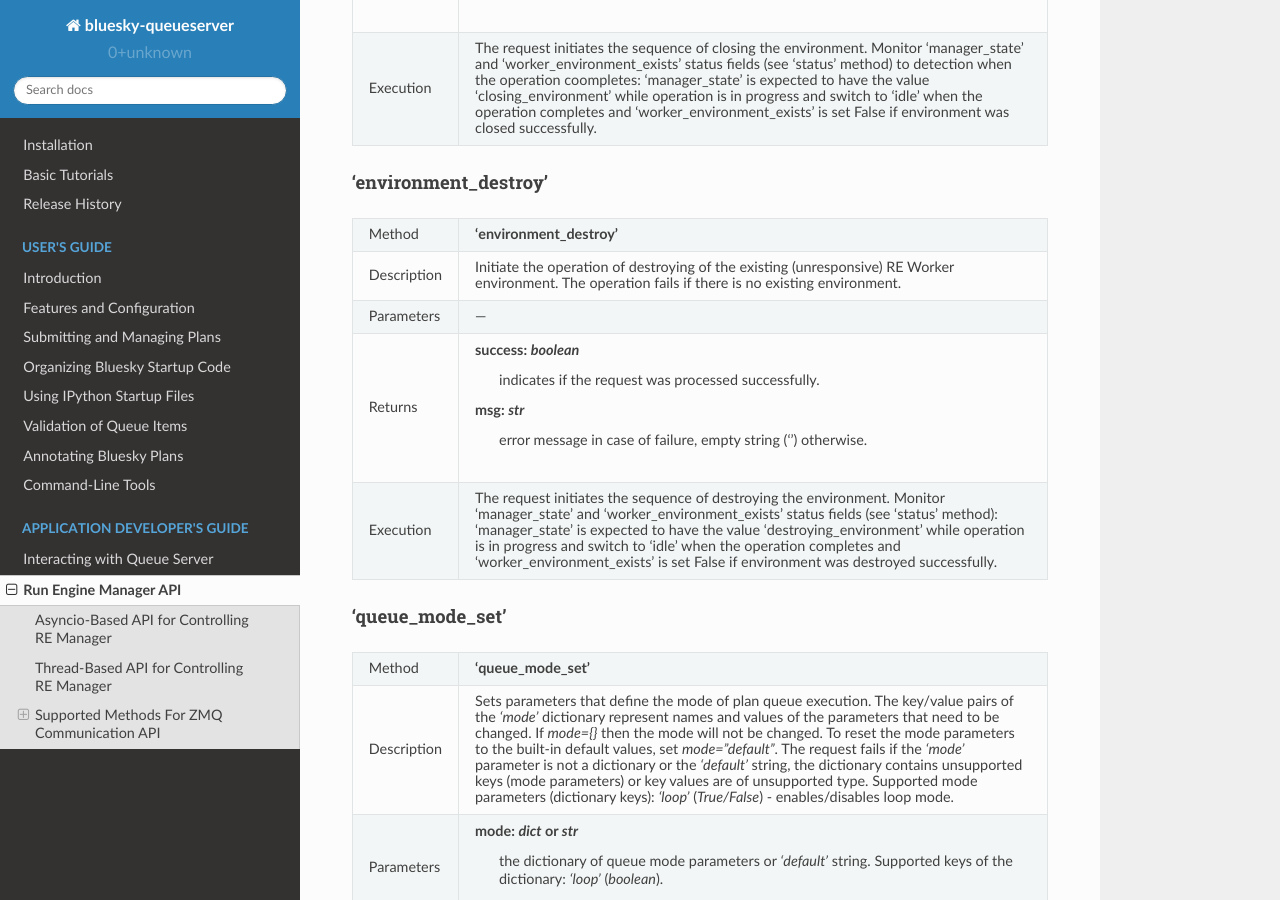
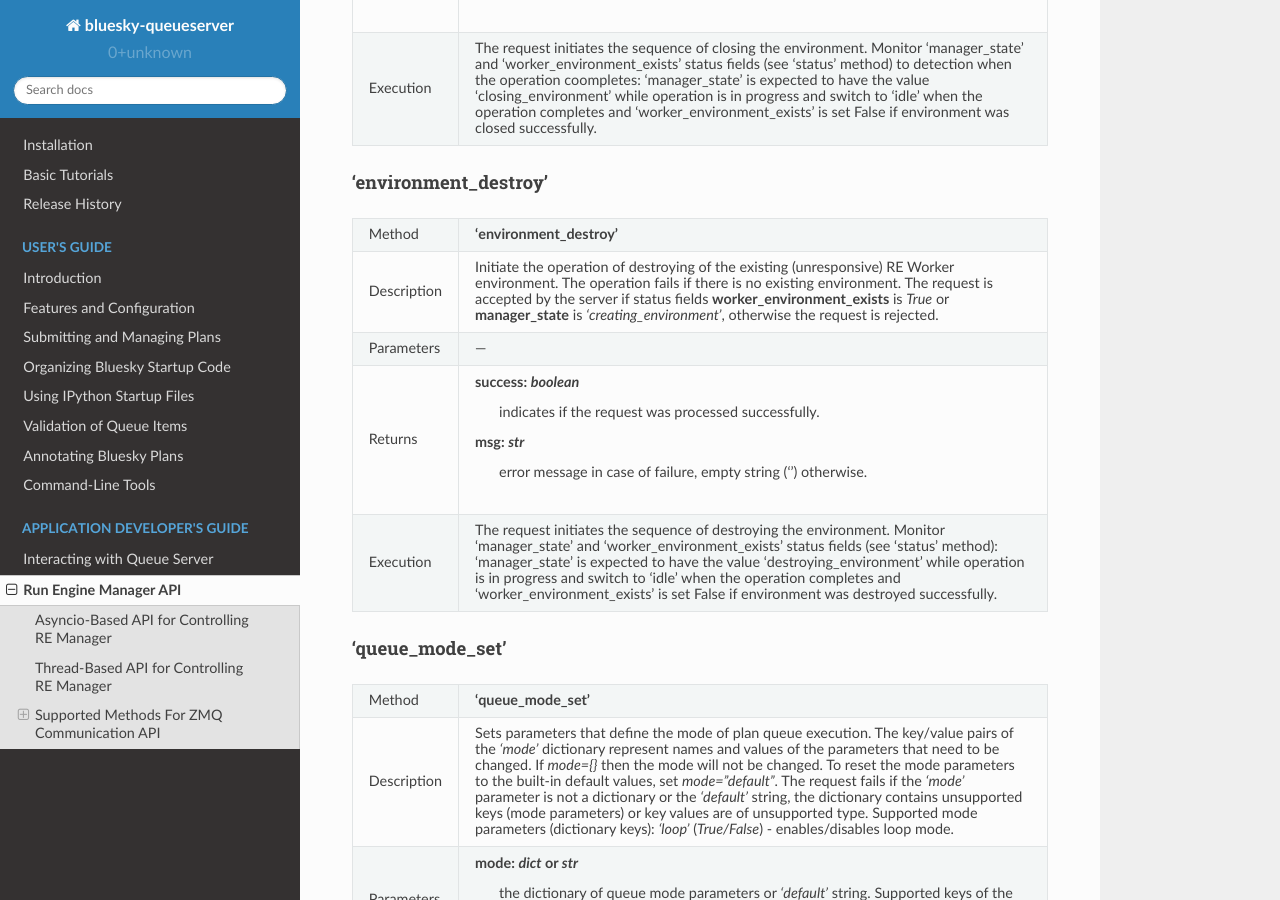
Before and after one commit to bluesky/bluesky-queueserver, a Sphinx documentation site: the page built from docs/source/re_manager_api.rst, in a window 1280 px wide and 900 px high, scrolled down 11042 px. Built offline with Sphinx 7.4.7 and the Read the Docs theme 2.0.0, drawn with Linux system fonts in a browser that asks for light colours.

Commit message:
DOC: updated documentation for 'environment_destroy' API

```diff
--- a/docs/source/re_manager_api.rst
+++ b/docs/source/re_manager_api.rst
@@ -640,6 +640,9 @@ Method        **'environment_destroy'**
 ------------  -----------------------------------------------------------------------------------------
 Description   Initiate the operation of destroying of the existing (unresponsive) RE Worker
               environment. The operation fails if there is no existing environment.
+              The request is accepted by the server if status fields **worker_environment_exists** is
+              *True* or **manager_state** is *'creating_environment'*, otherwise the request is
+              rejected.
 ------------  -----------------------------------------------------------------------------------------
 Parameters    ---
 ------------  -----------------------------------------------------------------------------------------
```
